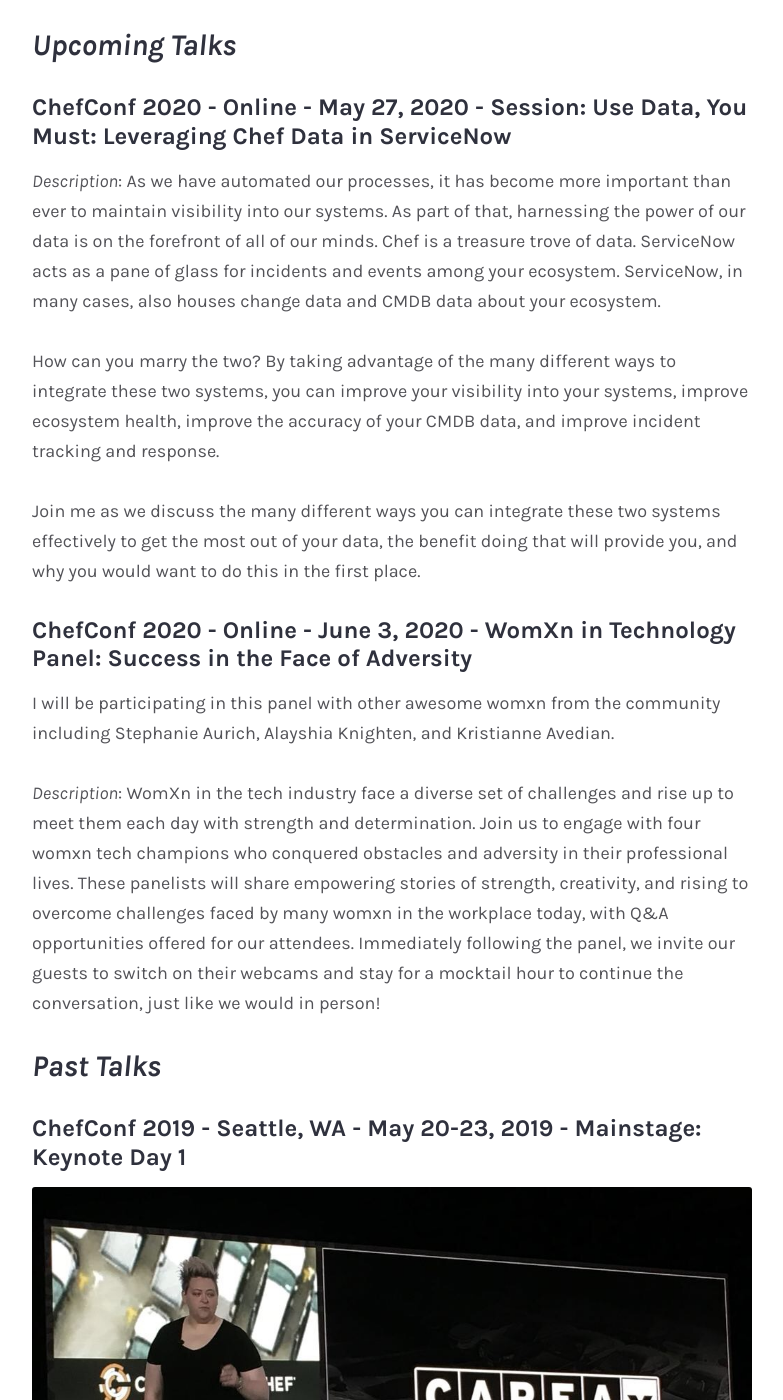
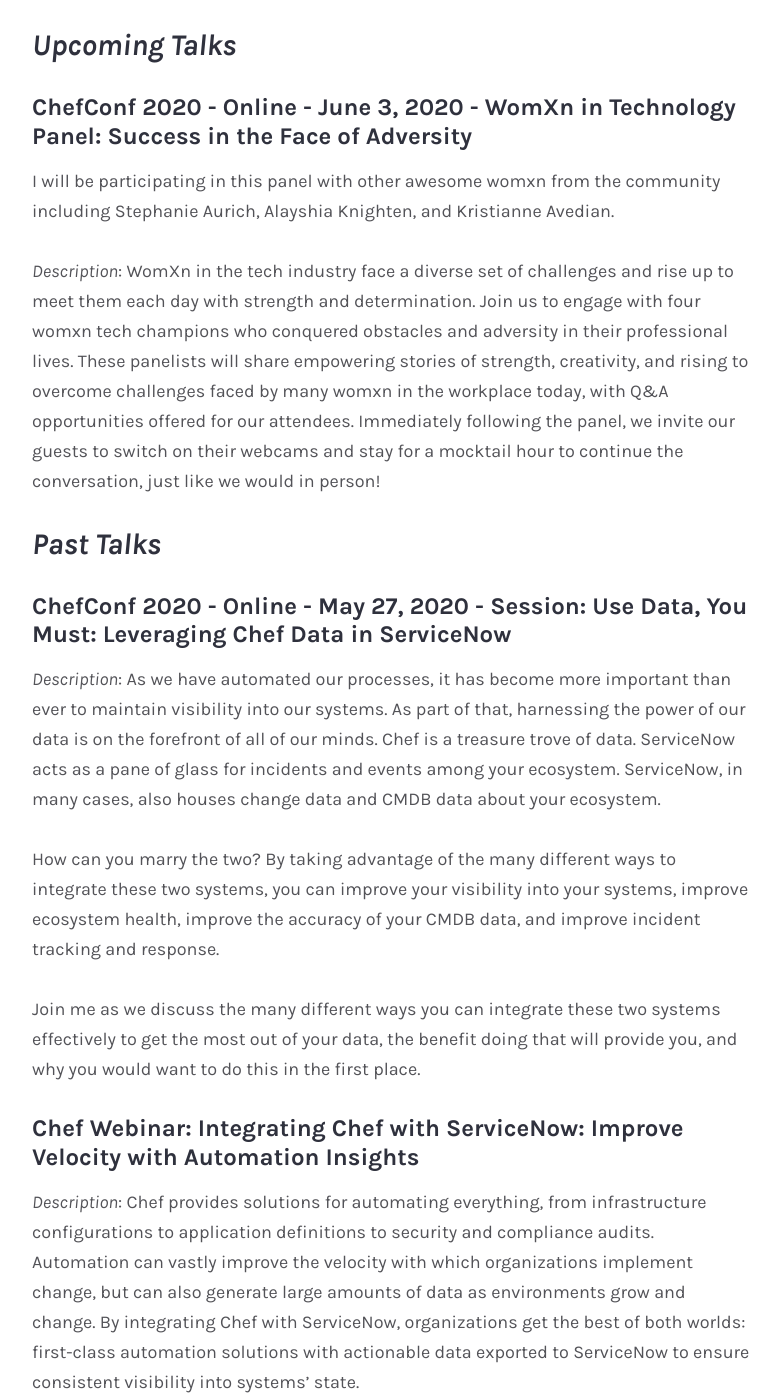
Before and after one commit to bnwoods/bnwoods.github.io, a Jekyll site: the page built from speaking.md, in a window 1280 px wide and 1400 px high, scrolled down 1142 px. Shown: the whole window, without its empty margins (248-1031 px from the left). Built offline with Jekyll 4.4.1, drawn with Linux system fonts in a browser that asks for light colours; some web fonts are replaced; some of the changed text lies outside the part shown.

Commit message:
Add webinar to speaking section, move ChefConf 2020 session to past talks section

```diff
--- a/speaking.md
+++ b/speaking.md
@@ -8,6 +8,14 @@
 
 ### _Upcoming Talks_
 
+#### ChefConf 2020 - Online - June 3, 2020 - WomXn in Technology Panel: Success in the Face of Adversity
+
+I will be participating in this panel with other awesome womxn from the community including Stephanie Aurich, Alayshia Knighten, and Kristianne Avedian.
+
+*Description*: WomXn in the tech industry face a diverse set of challenges and rise up to meet them each day with strength and determination. Join us to engage with four womxn tech champions who conquered obstacles and adversity in their professional lives. These panelists will share empowering stories of strength, creativity, and rising to overcome challenges faced by many womxn in the workplace today, with Q&A opportunities offered for our attendees. Immediately following the panel, we invite our guests to switch on their webcams and stay for a mocktail hour to continue the conversation, just like we would in person!
+
+### _Past Talks_
+
 #### ChefConf 2020 - Online - May 27, 2020 - Session: Use Data, You Must: Leveraging Chef Data in ServiceNow
 
 *Description*: As we have automated our processes, it has become more important than ever to maintain visibility into our systems. As part of that, harnessing the power of our data is on the forefront of all of our minds. Chef is a treasure trove of data. ServiceNow acts as a pane of glass for incidents and events among your ecosystem. ServiceNow, in many cases, also houses change data and CMDB data about your ecosystem.
@@ -16,13 +24,13 @@
 
 Join me as we discuss the many different ways you can integrate these two systems effectively to get the most out of your data, the benefit doing that will provide you, and why you would want to do this in the first place.
 
-#### ChefConf 2020 - Online - June 3, 2020 - WomXn in Technology Panel: Success in the Face of Adversity
+#### Chef Webinar: Integrating Chef with ServiceNow: Improve Velocity with Automation Insights
 
-I will be participating in this panel with other awesome womxn from the community including Stephanie Aurich, Alayshia Knighten, and Kristianne Avedian.
+*Description*: Chef provides solutions for automating everything, from infrastructure configurations to application definitions to security and compliance audits. Automation can vastly improve the velocity with which organizations implement change, but can also generate large amounts of data as environments grow and change. By integrating Chef with ServiceNow, organizations get the best of both worlds: first-class automation solutions with actionable data exported to ServiceNow to ensure consistent visibility into systems' state.
 
-*Description*: WomXn in the tech industry face a diverse set of challenges and rise up to meet them each day with strength and determination. Join us to engage with four womxn tech champions who conquered obstacles and adversity in their professional lives. These panelists will share empowering stories of strength, creativity, and rising to overcome challenges faced by many womxn in the workplace today, with Q&A opportunities offered for our attendees. Immediately following the panel, we invite our guests to switch on their webcams and stay for a mocktail hour to continue the conversation, just like we would in person!
+In this webinar, Nick Rycar, Sr. Technical Product Marketing Manager at Chef, and Brittany Woods, Automation Engineer at CARFAX, discuss the benefits of using Chef and ServiceNow together. They provide an overview Chef's ServiceNow functionality, discuss how CARFAX is driving innovation through automation, and give a brief demonstration of the ServiceNow integrations in action.
 
-### _Past Talks_
+[![Chef and ServiceNow Webinar](/assets/images/webinar-snow-chef.png)](https://www.youtube.com/watch?v=rLi3qbKhaTk&feature=youtu.be)
 
 #### ChefConf 2019 - Seattle, WA - May 20-23, 2019 - Mainstage: Keynote Day 1
 
```
Also changed, not shown: assets/images/webinar-snow-chef.png (added), 2 other files.
